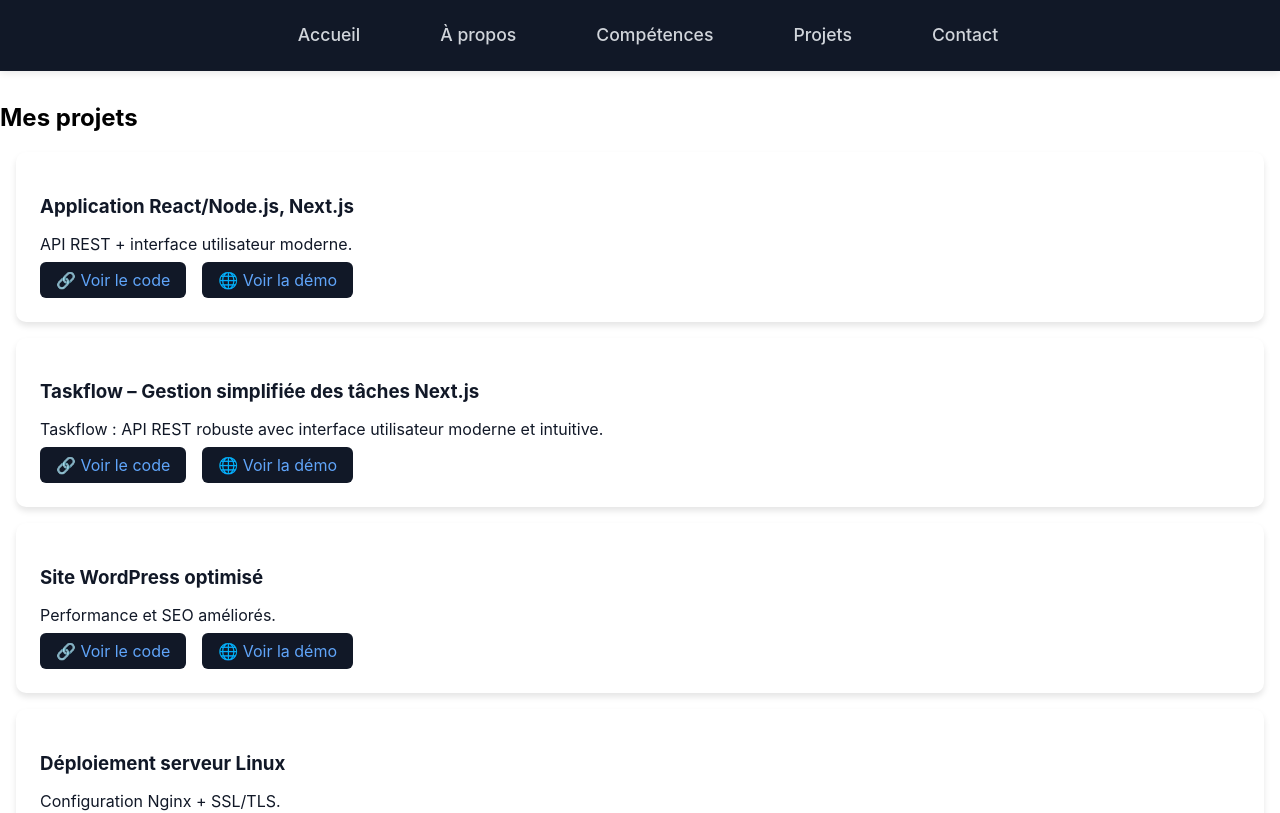
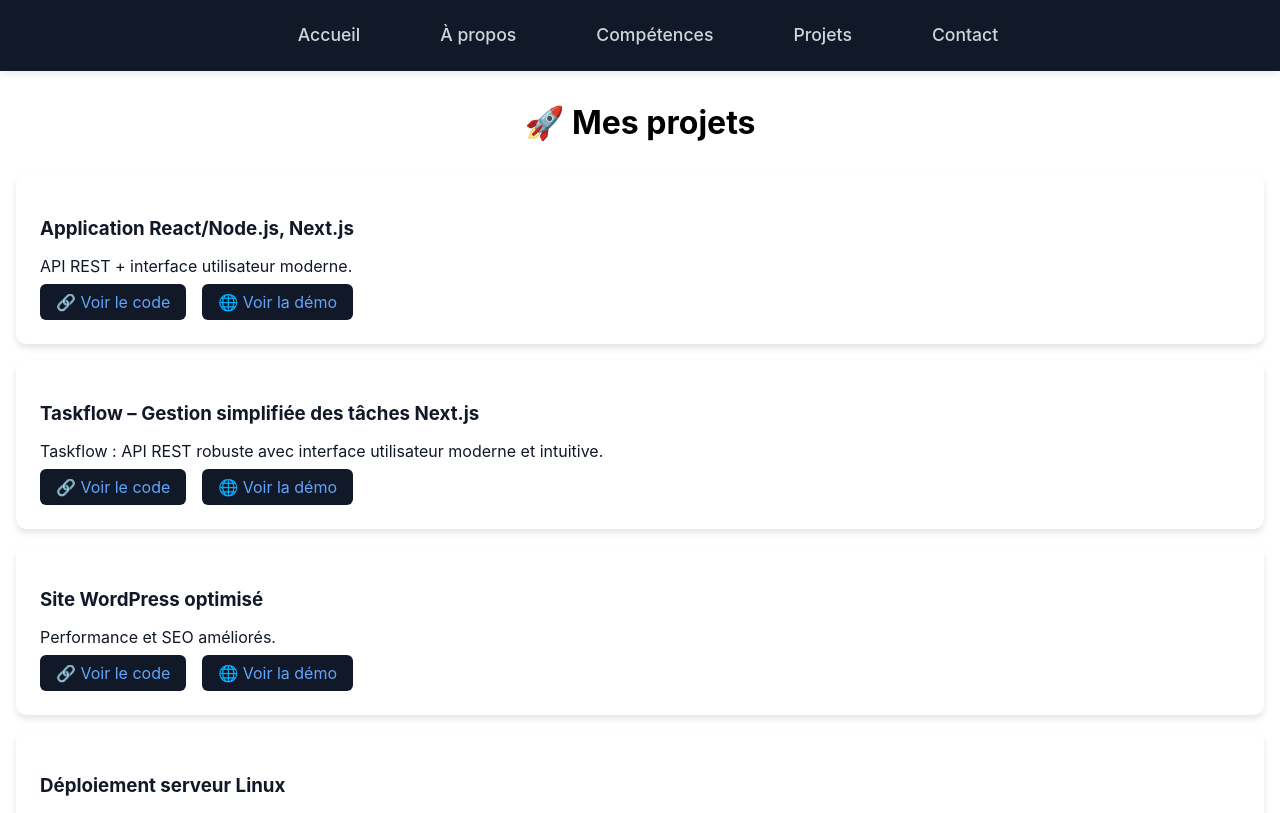
Before and after one commit to CL-KRMA/CL-KRMA, a Next.js app: page /projects in a window 1280 px wide. Shown: the top 813 px of the page. Built offline with nearby package versions, Linux system fonts and the light colour scheme.

Commit message:
mise a jour de l'accueil etc ...

```diff
--- a/app/globals.css
+++ b/app/globals.css
@@ -228,6 +228,13 @@ body {
 /* ================================
    📂 Cartes projets
    ================================ */
+.projects-title {
+  font-size: 2rem;
+  font-weight: bold;
+  margin-bottom: 2rem;
+  text-align: center;
+}
+
 .project-card {
   background: white;
   border-radius: 10px;
--- a/app/page.tsx
+++ b/app/page.tsx
@@ -3,6 +3,7 @@ import Footer from "../components/Footer"
 import Header from "../components/Header"
 import Projects from "@/components/Projects"
 import Contact from "@/components/Contact"
+import Skills from "@/components/Skills"
 
 export default function Home() {
     return <div>
@@ -16,6 +17,7 @@ export default function Home() {
       </p>
     </div>
         <About />
+        <Skills />
         <Projects />
         <Contact />
         <Footer />
--- a/components/About.tsx
+++ b/components/About.tsx
@@ -5,7 +5,7 @@ export default function About() {
       <h2 className="about-title">👋 À propos de moi</h2>
       <p className="about-text">
         Je suis <strong>Développeur Fullstack</strong> spécialisé dans l’écosystème
-        <strong> JavaScript (React, Node.js, Nextjs)</strong> et <strong>WordPress</strong>.
+        <strong> JavaScript (React, Node.js, Next.js)</strong> et <strong>WordPress</strong>.
         J’accompagne les entreprises dans la création et le déploiement
         d’applications robustes, sécurisées et performantes.
       </p>
--- a/components/Projects.tsx
+++ b/components/Projects.tsx
@@ -29,7 +29,7 @@ export default function Projects() {
 
   return (
     <div className="projects">
-      <h2>Mes projets</h2>
+      <h2 className="projects-title">🚀 Mes projets</h2>
       <div className="project-list">
         {projects.map((project, index) => (
           <div key={index} className="project-card">
--- a/components/Skills.tsx
+++ b/components/Skills.tsx
@@ -3,6 +3,7 @@ import reactLogo from "../app/assets/logos/react.png";
 import nodeLogo from "../app/assets/logos/nodejs.png";
 import nextLogo from "../app/assets/logos/nextjs.png";
 import mysqlLogo from "../app/assets/logos/mysql.png";
+import postgresLogo from "../app/assets/logos/postgresql.png";
 import mongoLogo from "../app/assets/logos/mongodb.png";
 import wordpressLogo from "../app/assets/logos/wordpress.png";
 import apacheLogo from "../app/assets/logos/apache.png";
@@ -13,11 +14,12 @@ export default function Skills() {
     { category: "Frontend/Backend", items: [
       { name: "React.js", logo: reactLogo },
       { name: "Node.js (Express)", logo: nodeLogo },
-      { name: "Nextjs", logo: nextLogo },
+      { name: "Next.js", logo: nextLogo },
       { name: "API REST" }
     ]},
     { category: "Bases de données", items: [
       { name: "MySQL", logo: mysqlLogo },
+      { name: "PostgreSQL", logo: postgresLogo },
       { name: "MongoDB", logo: mongoLogo }
     ]},
     { category: "CMS", items: [
```
Also changed, not shown: app/assets/logos/postgresql.png (added).
